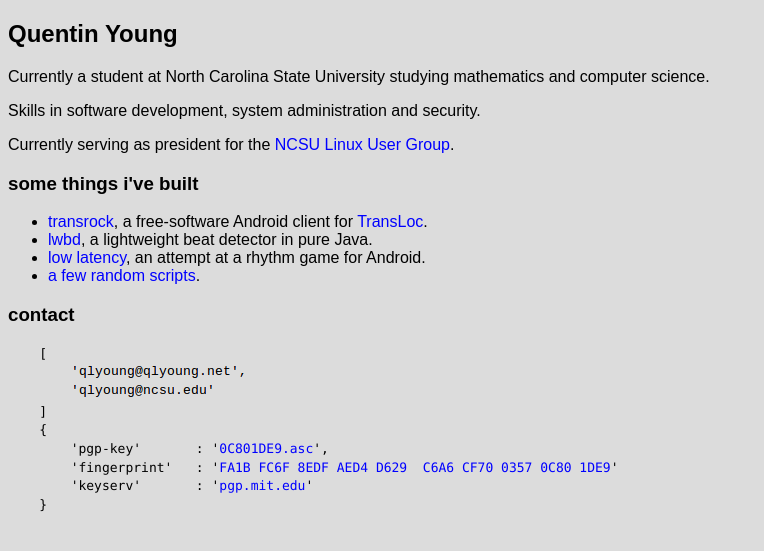
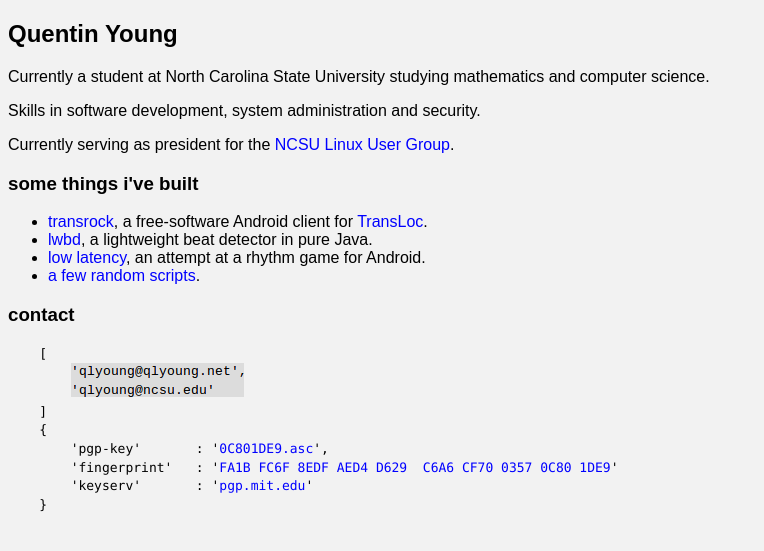
Before and after one commit to qlyoung/qlyoung.github.io, a Jekyll site: the page built from index.html, in a window 1280 px wide. Shown: the top 551 px of the page, without its empty margins (0-764 px from the left). Built offline with Jekyll 4.4.1, drawn with Linux system fonts in a browser that asks for light colours; Markdown is read by kramdown in place of the engine named in the settings.

Commit message:
lightened background color

```diff
--- a/_layouts/default.html
+++ b/_layouts/default.html
@@ -1,6 +1,5 @@
 <!DOCTYPE html>
 <html lang="en">
-<!-- Clean design begets clean code. -->
 
 <head>
 <meta charset="utf-8">
--- a/css/main.css
+++ b/css/main.css
@@ -1,6 +1,6 @@
 body {
     padding: 0 .5em 0 .5em;
-    background-color: #DCDCDC
+    background-color: #f2f2f2
 }
 
 pre {
```
